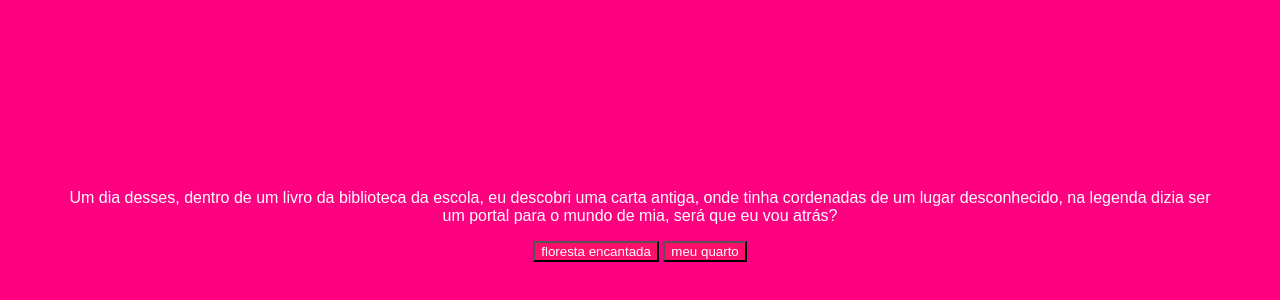
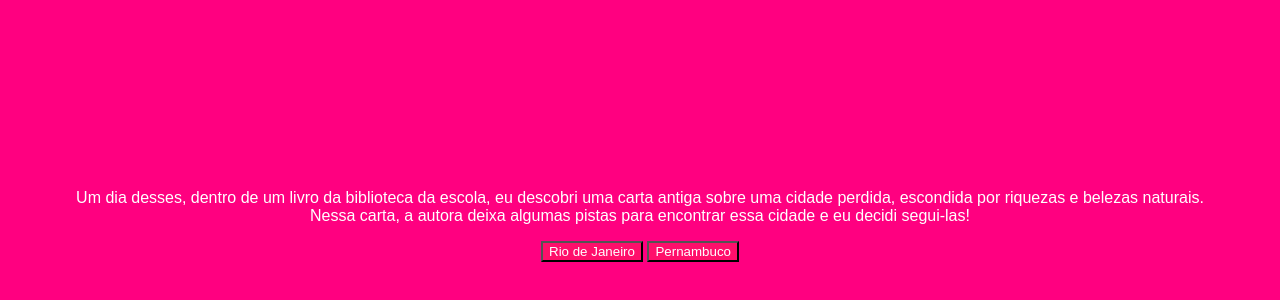
Before and after one commit to mariaju12/criando-uma-aventura, a plain HTML site: page index.html in a window 1280 px wide. Shown: the part 142-442 px from the top of the page. Drawn offline with Linux system fonts and the light colour scheme; a web font is replaced by a local one.

Commit message:
Update index.html

```diff
--- a/index.html
+++ b/index.html
@@ -13,12 +13,12 @@
     <main>
         <div class="passo ativo" id="passo-0">
             <img src="img/cenario-passo0.png" alt="">
-            <p>Um dia desses, dentro de um livro da biblioteca da escola, eu descobri uma carta antiga, onde tinha cordenadas de um lugar desconhecido, na legenda dizia ser um portal para o mundo de mia, será que eu vou atrás?</p>
-            <button class="btn-proximo" data-proximo="1">floresta encantada</button>
-            <button class="btn-proximo" data-proximo="2">meu quarto</button>
+            <p>Um dia desses, dentro de um livro da biblioteca da escola, eu descobri uma carta antiga sobre uma cidade perdida, escondida por riquezas e belezas naturais. Nessa carta, a autora deixa algumas pistas para encontrar essa cidade e eu decidi segui-las!</p>
+            <button class="btn-proximo" data-proximo="1">Rio de Janeiro</button>
+            <button class="btn-proximo" data-proximo="2">Pernambuco</button>
         </div>
         <div class="passo" id="passo-1">
-            <p>Você começa sua jornada na floresta encantada, seguindo uma trilha que levava a uma montanha para encontrar a primeira pista.</p>
+            <p>Você começa sua jornada no Rio de Janeiro, subindo o Pico da Tijuca ao amanhecer para encontrar a primeira pista.</p>
             <button class="btn-proximo" data-proximo="3">Procurar a pista no topo do pico</button>
             <button class="btn-proximo" data-proximo="4">Desistir e voltar para casa</button>
         </div>
@@ -74,7 +74,7 @@
         </div>
 
         <div class="passo" id="passo-11">
-            <img src="img/cenario-passo11-cidade-perdida.png" alt="encontrando uma cidade maravilhosa perdida no Amazonas">
+            <img src="img/cenario-passo12-cidade-perdida.png" alt="encontrando uma cidade maravilhosa perdida no Amazonas">
             <p>Dentro da cidade perdida, você descobre tesouros inimagináveis e decide se dedicar a estudar e preservar
                 este lugar</p>
         </div>
```
